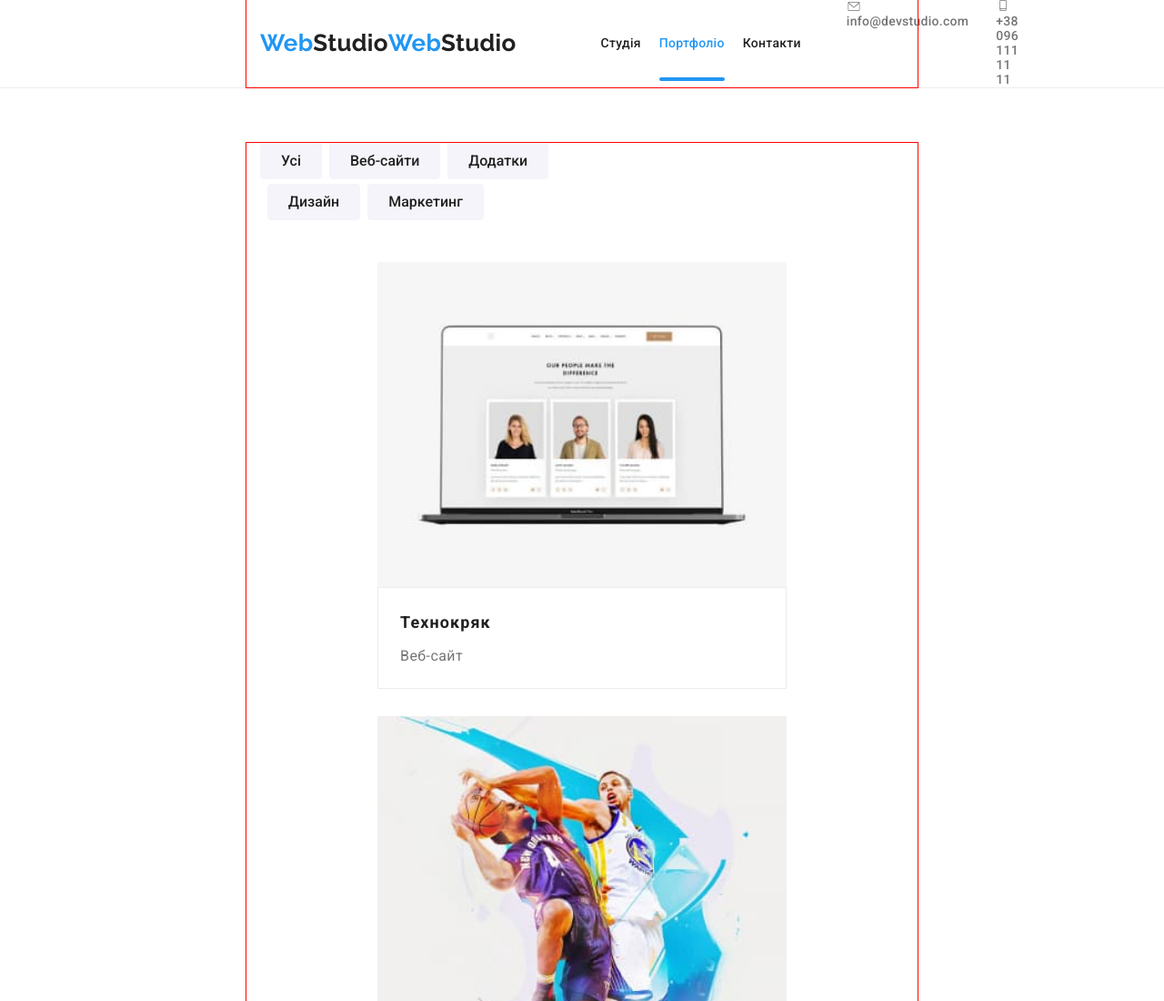
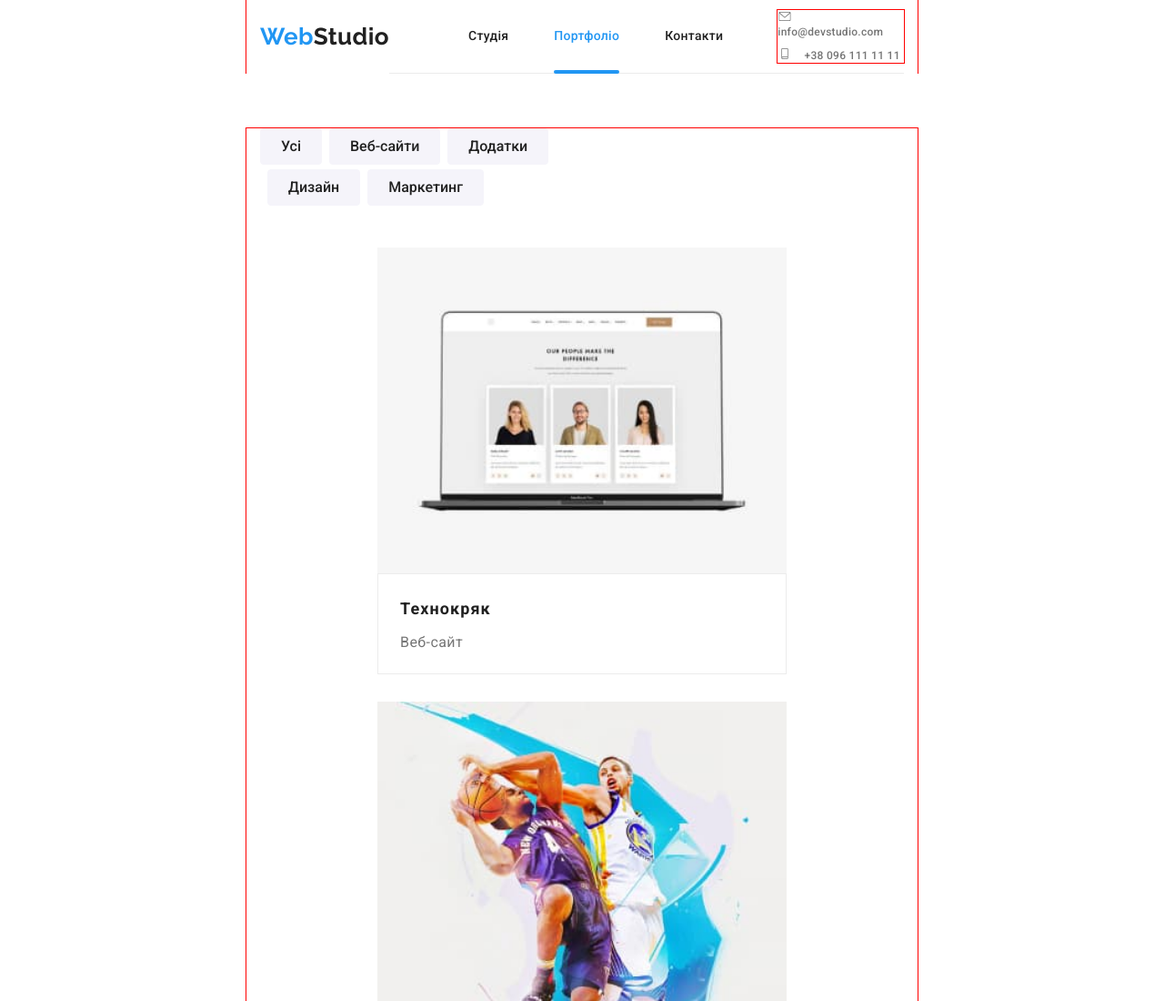
Before and after one commit to SvitlanaUA/goit-markup-hw-08, a plain HTML site: page portfolio.html in a window 1280 px wide. Shown: the top 1100 px of the page at 91% size. Drawn offline with nearby package versions, Linux system fonts and the light colour scheme.

Commit message:
ДЗ_хедер_футер_

```diff
--- a/portfolio.html
+++ b/portfolio.html
@@ -13,8 +13,8 @@
     <title>WebStudio</title>
   </head>
   <body>
-    <heder class="header">
-      <div class="container main-nav">
+      <heder >
+      <div class="container header-block">
         <nav class="mob-header-nav">
           <a  href="/index.html" lang="en" class="logo"><span class="logo-web">Web</span>Studio
          </a>
@@ -30,9 +30,10 @@
               </svg>
           </butto>
           <div class="menu-container" id="menu-container" data-menu>
+
               <ul class="mob-menu-list">
                 <li class="mob-menu-item"><a href="index.html" class="mob-menu-link ">Студія</a></li>
-                <li class="mob-menu-item"><a href="portfolio.html" class="mob-menu-link current">Портфоліо</a></li>
+                <li class="mob-menu-item"><a href="portfolio.html" class="mob-menu-link mob-current">Портфоліо</a></li>
                 <li class="mob-menu-item"><a href="" class="mob-menu-link">Контакти </a></li>
               </ul>
              <ul class="mob-menu-contact">
@@ -61,30 +62,32 @@
 					    </ul>
           </div>
         </nav>
-        <nav class="header-nav">
-          <a  href="/index.html" lang="en" class="logo"><span class="logo-web">Web</span>Studio
-           </a>
+
+        <div class="header header-block ">
+           <nav class="header-nav">
            <ul class="header-list">
-             <li class="item"><a href="index.html" class="link">Студія</a></li>
-             <li class="item"><a href="portfolio.html" class="link current">Портфоліо</a></li>
-             <li class="item"><a href="" class="link" >Контакти </a></li>
+             <li class="header__item"><a href="index.html" class="link ">Студія</a></li>
+             <li class="header__item"><a href="portfolio.html" class="link current">Портфоліо</a></li>
+             <li class="header__item"><a href="" class="link" >Контакти </a></li>
             </ul>
        </nav>
           <ul class="header-contact">
-            <li class="item heder-icons">
+            <li class="header__item-contact">
              <a href="mailto:info@devstudio.com" class="header-link" >
-               <svg viewBox="0 0 43 32" class=" svg-header" width="16" height="10" >
+               <svg viewBox="0 0 43 32" class="header-svg" width="16" height="10" >
                  <use href="./images/sprite.svg#icon-envelope"></use>
                </svg>info@devstudio.com </a>
            </li>
-           <li class="item heder-icons">
+           <li class="header__item-contact">
              <a href="tel:+380961111111" class="header-link">
-               <svg viewBox="0 0 43 32" class="svg-header"  width="16" height="12">
+               <svg viewBox="0 0 43 32" class="header-svg"  width="16" height="12">
                 <use href="./images/sprite.svg#icon-smartphone">
-              </use>
-            </svg> +38 096 111 11 11 </a>
+                 </use>
+               </svg> +38 096 111 11 11 </a>
            </li>
          </ul>
+        </div>
+
       </div>
     </heder>
 
--- a/sass/components/_logo.scss
+++ b/sass/components/_logo.scss
@@ -13,7 +13,13 @@
 .footer-logo-web {
 
     font-family: Raleway, sans-serif;
+    font-size: 24px;
+    line-height: 1.16;
+
+    @media screen and (min-width: 1200px){
     font-size: 26px;
     line-height: 1.19;
     text-decoration: none;
+    }
+
 }
--- a/sass/components/_overlay.scss
+++ b/sass/components/_overlay.scss
@@ -4,7 +4,6 @@
     background-color: var(--accent-bg-color);
     padding: 118px 0 118px 0;
     text-align: center;
-
     max-width: 1600px;
     margin-left: auto;
     margin-right: auto;
@@ -14,9 +13,8 @@
     background-repeat: no-repeat;
     background-size: cover;
     background-position: center;
-}
 
-.main__title {
+    &__title {
             color: var(--second-bg-color);
             width: 360px;
             margin-left: auto;
@@ -28,7 +26,7 @@
             text-transform: uppercase;
         }
 
-.main__button {
+    &__button {
     margin-top: 30px;
     min-width: 200px;
     border: none;
@@ -46,11 +44,11 @@
     letter-spacing: 0.06em;
 }
 
+}
+
+
 /*
-.section {
-    padding-top: 94px;
-    padding-bottom: 94px;
-}
+
 
 .main {
     background-color: var(--accent-bg-color);
--- a/sass/components/_page-header.scss
+++ b/sass/components/_page-header.scss
@@ -66,7 +66,7 @@
 }
 
 .mob-menu-list,
-.mob-menu-link.current {
+.mob-menu-link.mob-current {
     color: var(--accent-text-color);
     transition-property: color, fill;
     transition-duration: 250ms;
@@ -114,11 +114,9 @@
 
 .link {
     margin-right: 20px;
+    @media screen and (min-width: 768px) {
+        margin-right: 0px;}
     }
-
-
-
-
 /* Стилі для таблета та декстопа*/
 
 .header {
@@ -131,23 +129,17 @@
     font-weight: 500;
     line-height: 1.14;
     letter-spacing: 0.02em;
-    }
-}
-.main-nav,
-.header-nav {
+
+    &-block {
         display: flex;
         align-items: center;
     }
 
-.main-nav {
-    position: relative;
+    &-list {
+        margin-left: 87px;
     }
 
-.header-list {
-    margin-left: 93px;
-}
-
-.header-list,
+    &-list,
     .link.current {
         display: flex;
         color: var(--accent-text-color);
@@ -156,26 +148,37 @@
         transition-timing-function: var(--timing-function--);
     }
 
-.heder-icons {
-    margin-left: 30px;
-}
-
-.svg-header {
+    &-svg {
         align-items: center;
         fill: currentColor;
         justify-content: center;
         margin-right: 10px;
+
     }
+
+    &-link {
+        font-size: 12px;
+        line-height: 1.16;
+        color: var(--second-text-color);
+
+    }
+
+    &-contact {
+      display: block;
+      margin-left: 60px;
+      outline: 1px solid red;
+    }
+
+    &__item-contact:last-child {
+    margin-top: 10px;
+    }
+    }
+
+}
+
 
 .header-list .header__item+.header__item {
     margin-left: 50px;
-}
-
-.header-link {
-    color: var(--second-text-color);
-    padding-top: 32px;
-    padding-bottom: 32px;
-
 }
 
 .header-link:hover,
@@ -186,15 +189,6 @@
 .current:focus {
     color: var(--accent-text-color);
     fill: var(--accent-text-color)
-}
-
-.header-contact {
-    display: flex;
-    margin-left: auto;
-}
-
-.header-contact .header__item+.header__item {
-    margin-left: 50px;
 }
 
 .link,
@@ -222,6 +216,7 @@
     fill: currentColor;
     justify-content: center;
 }
+
 
 /*
 .header {
--- a/sass/components/_portfolio.scss
+++ b/sass/components/_portfolio.scss
@@ -142,6 +142,7 @@
     margin-bottom: 30px;
 }
 
+
 /*
 .menu {
     justify-content: center;
--- a/sass/utils/_container.scss
+++ b/sass/utils/_container.scss
@@ -9,12 +9,12 @@
             width: 480px;
         }
 
-    @media screen and (min-width: 768px) {
+    @media screen and (min-width: 770px) {
         width: 738px;
     }
 
      @media screen and (min-width: 1600px) {
-        width: 1200;
+        width: 1200px;
        }
 }
 
```
Also changed, not shown: index.html (+9 -10 lines), css/main.css, css/main.min.css, 2 other files. Lines whose indentation alone changed are shown as unchanged.
